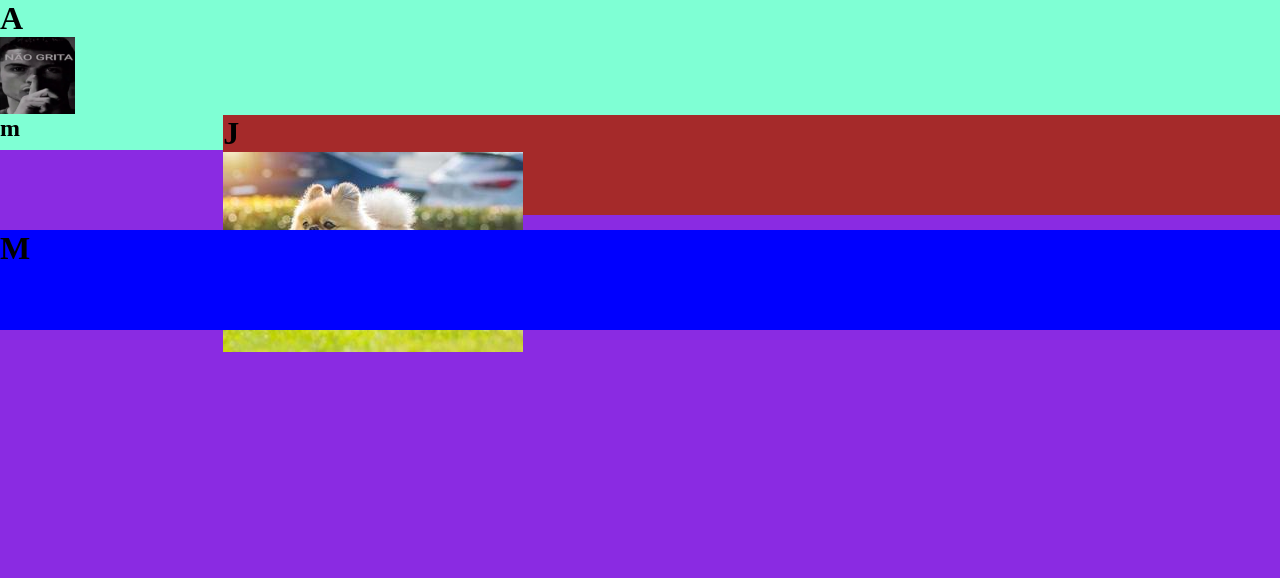
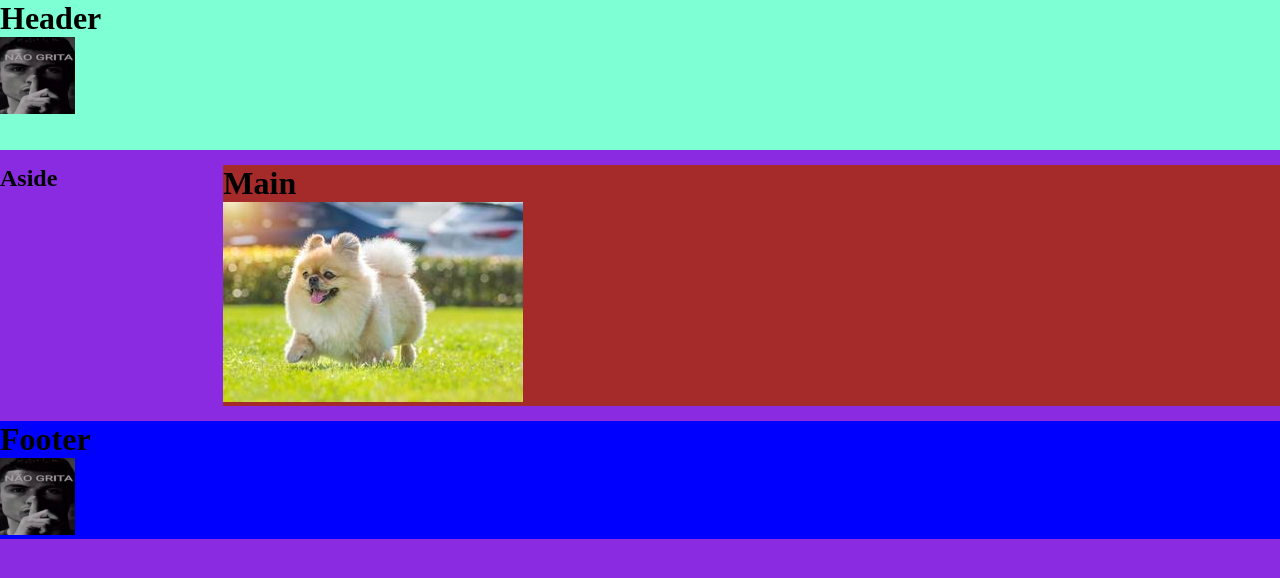
Before and after one commit to Matheushenriquedacruzdemoraes/Loja, a plain HTML site: page index.html in a window 1280 px wide. Drawn offline with Linux system fonts and the light colour scheme.

Commit message:
Grid "Completo"

```diff
--- a/index.html
+++ b/index.html
@@ -7,18 +7,19 @@
 <head>
 <body>
     <header>
-        <h1>A</h1>
-        <img class="não" src="imagens/Logo.jpg">
+        <h1>Header</h1>
+        <img class="nao" src="imagens/Logo.jpg">
     </header>
     <main>
-        <h1>J</h1>
+        <h1>Main</h1>
         <img class="cachorro" src="imagens/Cachorro.jpg">
     </main>
     <aside>
-        <h1>m</h1>
+        <h1>Aside</h1>
     </aside>
     <footer>
-        <h1>M</h1>
+        <h1>Footer</h1>
+        <img class="nao2" src="imagens/Logo.jpg">
     </footer>
 </body>
-</html>
+<!-- Teste de comentario -->
--- a/style.css
+++ b/style.css
@@ -9,31 +9,28 @@ body{
     "aside main main"
     "footer footer footer";
     grid-template-columns: 1fr 2fr 3fr;
-    grid-template-rows: 100px auto auto;
+    grid-template-rows: 150px auto auto;
     background-color: blueviolet;
 }
 header{
     grid-area: head;
     background-color: aquamarine;
-    height: 150px;
 }
-.não{
+.nao{
     width: 75px;
 }
 main{
     grid-area: main;
     background-color: brown;
-    height: 100px;
 }
 area{
     grid-area: absolute;
     background-color: chocolate;
-    height: 100px;
 }
 footer{
     grid-area: footer;
     background-color: blue;
-    height: 100px;
 }
-@media only screen and (max-width: 800px){
+.nao2{
+    width: 75px;
 }
```
